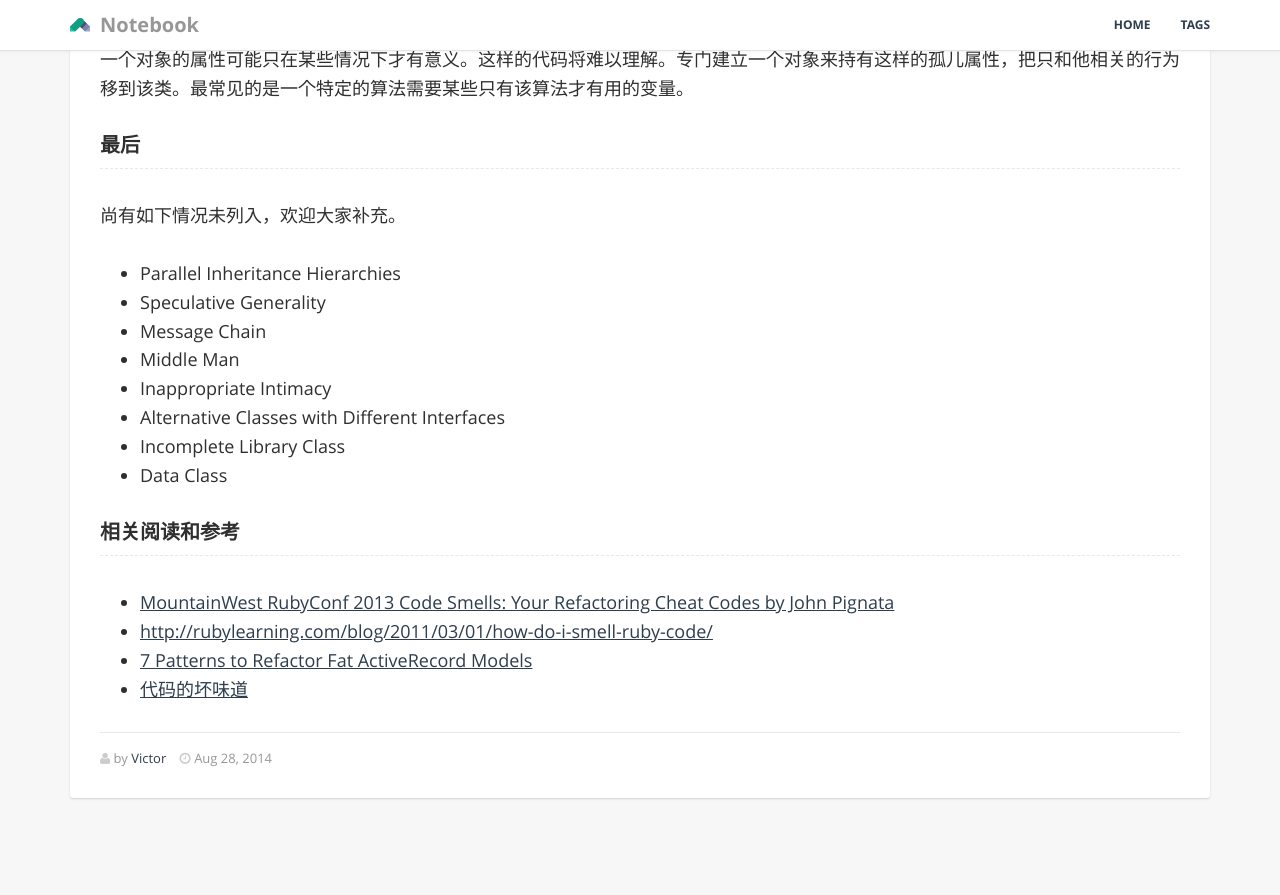
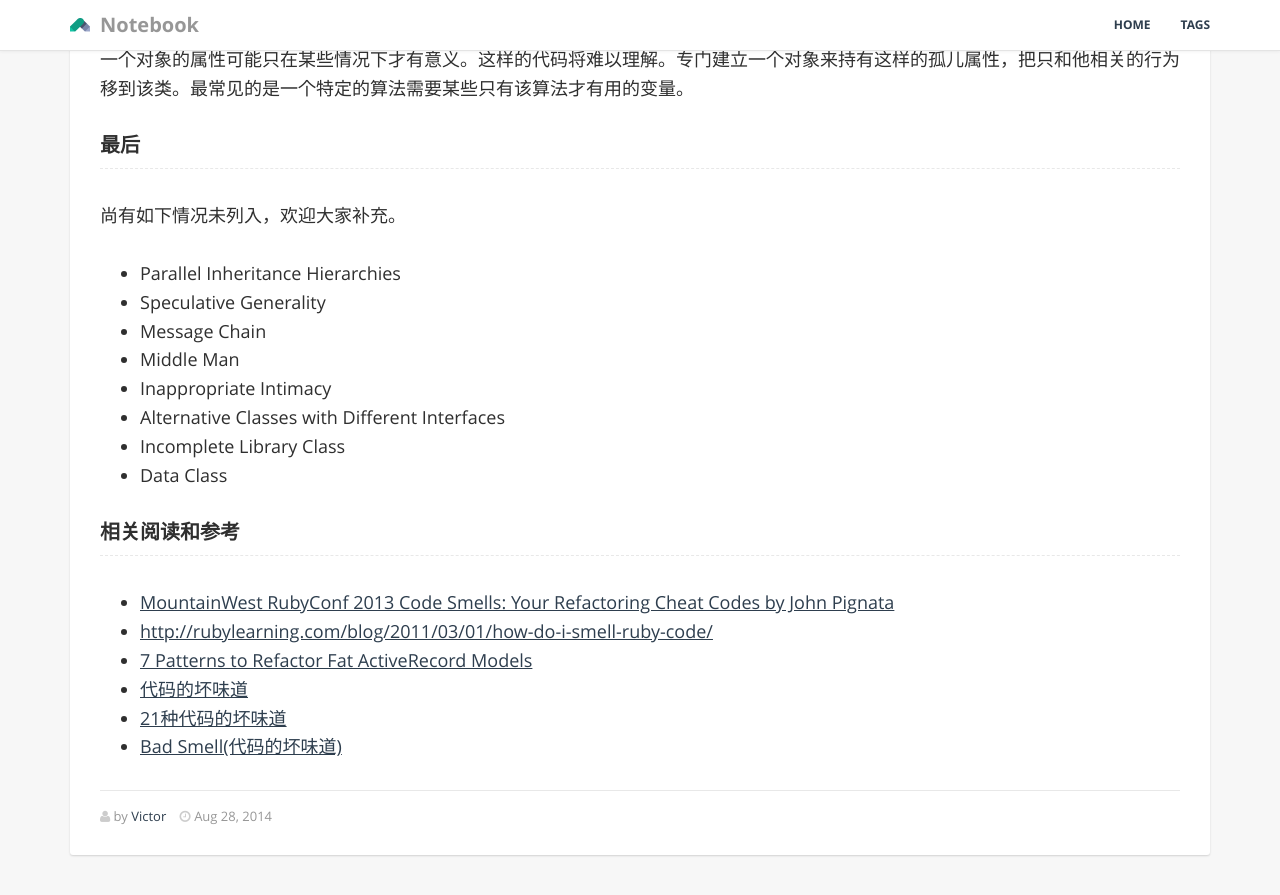
Before and after one commit to GiaoGiaoCat/GiaoGiaoCat.github.io, a Jekyll site: the page built from _posts/ruby/2014-08-28-code-smells.md, in a window 1280 px wide and 900 px high, scrolled down 5310 px. Shown: the top 895 px of the window. Built offline with Jekyll 4.4.1, drawn with Linux system fonts in a browser that asks for light colours; Markdown is read by kramdown in place of the engine named in the settings; before the commit the page ends 6153 px from its top, so only the background shows below that.

Commit message:
补充几个代码的坏味道

```diff
--- a/_posts/ruby/2014-08-28-code-smells.md
+++ b/_posts/ruby/2014-08-28-code-smells.md
@@ -219,3 +219,5 @@ Product.new "Shirt", "Pink", 10
 * [http://rubylearning.com/blog/2011/03/01/how-do-i-smell-ruby-code/](http://rubylearning.com/blog/2011/03/01/how-do-i-smell-ruby-code/)
 * [7 Patterns to Refactor Fat ActiveRecord Models](http://blog.codeclimate.com/blog/2012/10/17/7-ways-to-decompose-fat-activerecord-models/)
 * [代码的坏味道](http://www.cnblogs.com/mywolrd/archive/2012/04/24/2467395.html)
+* [21种代码的坏味道](http://www.knowsky.com/362766.html)
+* [Bad Smell(代码的坏味道)](http://blog.csdn.net/sulliy/article/details/6635596)
```
